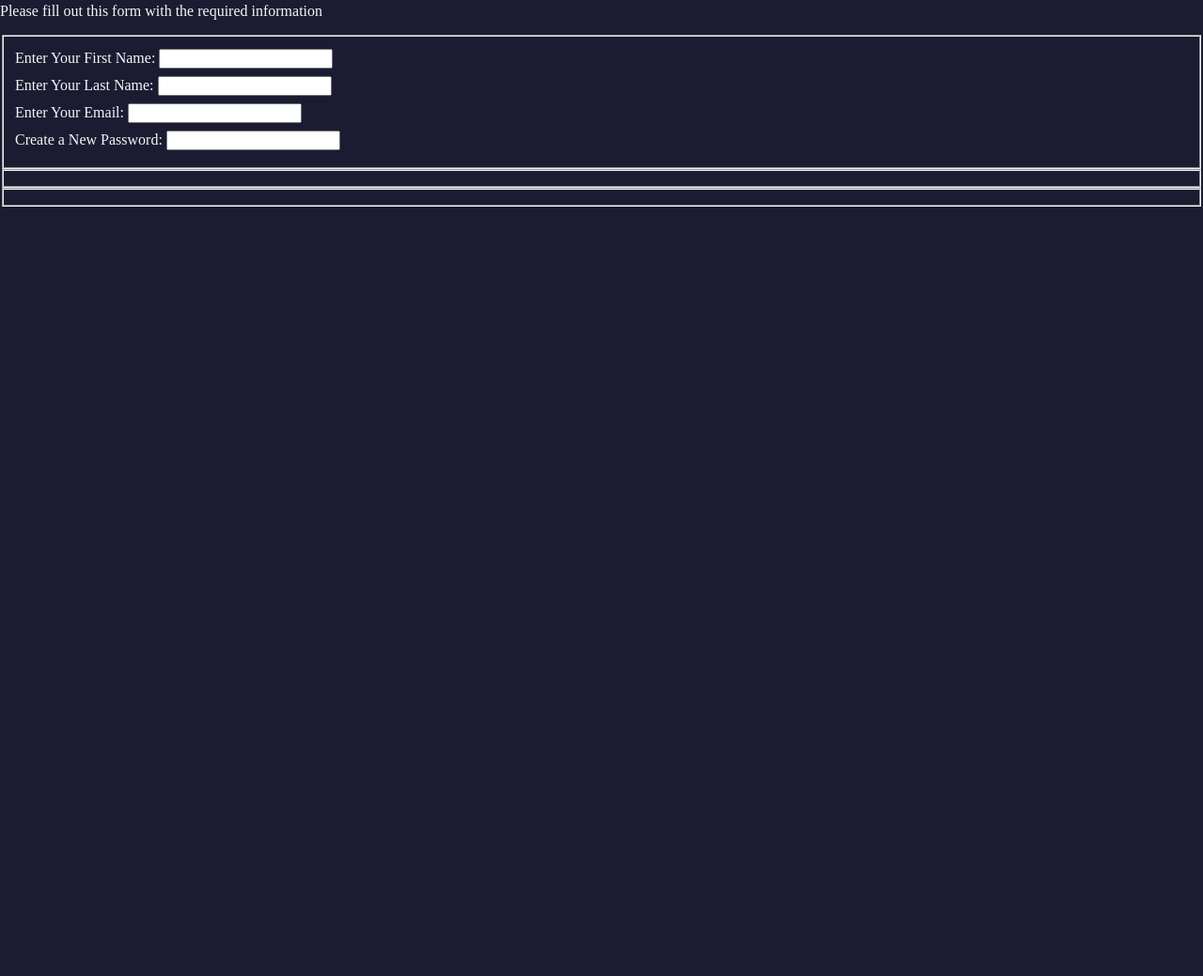
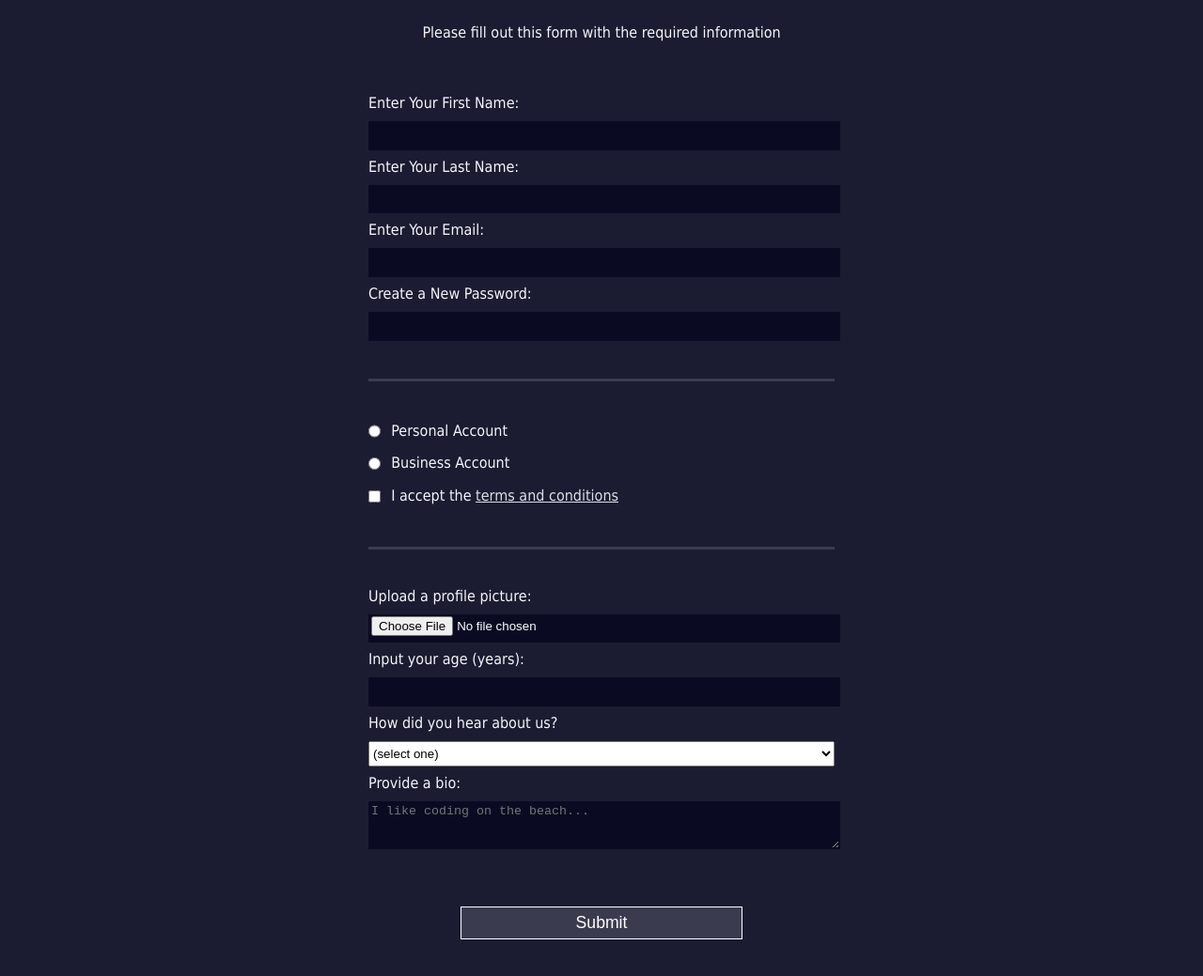
Before and after one commit to R3M1G/responsive-web-design, a plain HTML site: page 4.registration-form/index.html in a window 1280 px wide. Shown: the part 77-1116 px from the top of the page at 94% size. Before the commit the page ends 821 px from the top, so only its background shows below. Drawn offline with Linux system fonts and the light colour scheme.

Commit message:
Final step of the lesson. Survey done.

```diff
--- a/4.registration-form/index.html
+++ b/4.registration-form/index.html
@@ -2,24 +2,43 @@
 <html lang="en">
   <head>
     <meta charset="UTF-8">
-    <meta http-equiv="X-UA-Compatible" content="IE=edge">
-    <meta name="viewport" content="width=device-width, initial-scale=1.0">
     <title>Registration Form</title>
-    <link rel="stylesheet" href="styless.css"/>
-
+    <link rel="stylesheet" href="styles.css" />
   </head>
   <body>
     <h1>Registration Form</h1>
     <p>Please fill out this form with the required information</p>
     <form method="post" action='https://register-demo.freecodecamp.org'>
       <fieldset>
-            <label for="first-name">Enter Your First Name: <input id="first-name"/></label>
-            <label for="last-name">Enter Your Last Name: <input id="last-name"/></label>
-            <label for="email">Enter Your Email: <input id="email"/></label>
-            <label for="new-password">Create a New Password: <input id="new-password" /></label>
+        <label for="first-name">Enter Your First Name: <input id="first-name" name="first-name" type="text" required /></label>
+        <label for="last-name">Enter Your Last Name: <input id="last-name" name="last-name" type="text" required /></label>
+        <label for="email">Enter Your Email: <input id="email" name="email" type="email" required /></label>
+        <label for="new-password">Create a New Password: <input id="new-password" name="new-password" type="password" pattern="[a-z0-5]{8,}" required /></label>
       </fieldset>
-        <fieldset></fieldset>
-        <fieldset></fieldset>
+      <fieldset>
+        <label for="personal-account"><input id="personal-account" type="radio" name="account-type" class="inline" /> Personal Account</label>
+        <label for="business-account"><input id="business-account" type="radio" name="account-type" class="inline" /> Business Account</label>
+        <label for="terms-and-conditions">
+          <input id="terms-and-conditions" type="checkbox" required name="terms-and-conditions" class="inline" /> I accept the <a href="https://www.freecodecamp.org/news/terms-of-service/">terms and conditions</a>
+        </label>
+      </fieldset>
+      <fieldset>
+        <label for="profile-picture">Upload a profile picture: <input id="profile-picture" type="file" name="file" /></label>
+        <label for="age">Input your age (years): <input id="age" type="number" name="age" min="13" max="120" /></label>
+        <label for="referrer">How did you hear about us?
+          <select id="referrer" name="referrer">
+            <option value="">(select one)</option>
+            <option value="1">freeCodeCamp News</option>
+            <option value="2">freeCodeCamp YouTube Channel</option>
+            <option value="3">freeCodeCamp Forum</option>
+            <option value="4">Other</option>
+          </select>
+        </label>
+        <label for="bio">Provide a bio:
+          <textarea id="bio" name="bio" rows="3" cols="30" placeholder="I like coding on the beach..."></textarea>
+        </label>
+      </fieldset>
+      <input type="submit" value="Submit" />
     </form>
   </body>
 </html>
--- /dev/null
+++ b/4.registration-form/styles.css
@@ -0,0 +1,75 @@
+body {
+  width: 100%;
+  height: 100vh;
+  margin: 0;
+  background-color: #1b1b32;
+  color: #f5f6f7;
+  font-family: Tahoma;
+  font-size: 16px;
+}
+
+h1, p {
+  margin: 1em auto;
+  text-align: center;
+}
+
+form {
+  width: 60vw;
+  max-width: 500px;
+  min-width: 300px;
+  margin: 0 auto;
+  padding-bottom:2em;
+}
+
+fieldset {
+  border: none;
+  padding: 2rem 0;
+  border-bottom: 3px solid #3b3b4f;
+}
+
+fieldset:last-of-type {
+  border-bottom: none;
+}
+
+label {
+  display: block;
+  margin: 0.5rem 0;
+}
+
+input,
+textarea,
+select {
+  margin: 10px 0 0 0;
+  width: 100%;
+  min-height: 2em;
+}
+
+input, textarea {
+  background-color: #0a0a23;
+  border: 1px solid #0a0a23;
+  color: #ffffff;
+}
+
+.inline {
+  width: unset;
+  margin: 0 0.5em 0 0;
+  vertical-align: middle;
+}
+
+input[type="submit"] {
+  display: block;
+  width: 60%;
+  margin: 1em auto;
+  height: 2em;
+  font-size: 1.1rem;
+  background-color: #3b3b4f;
+  border-color: white;
+  min-width: 300px;
+}
+
+input[type="file"] {
+  padding: 1px 2px;
+}
+a{
+ color:#dfdfe2;
+}
```
Lines whose indentation alone changed are shown as unchanged.
